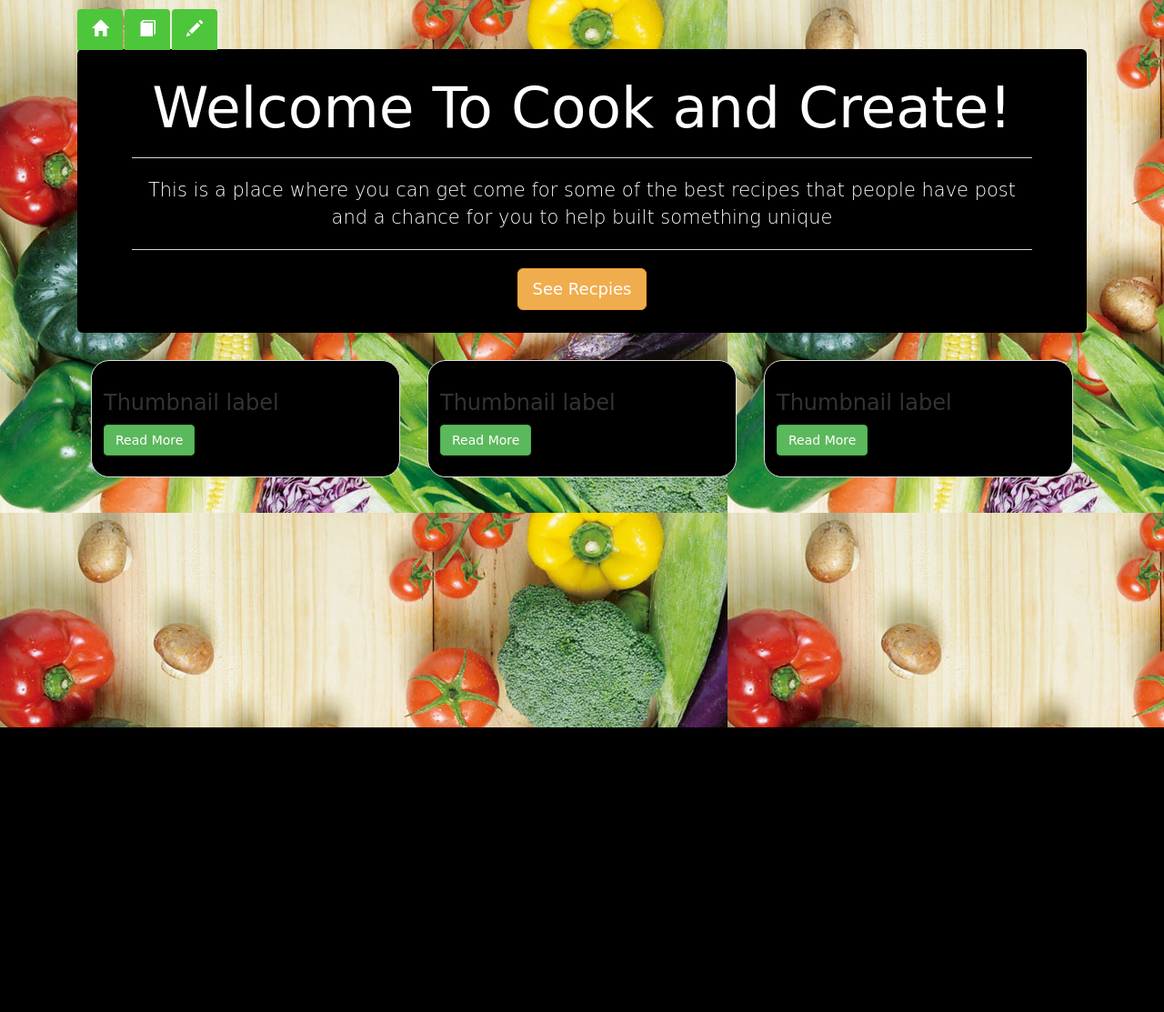
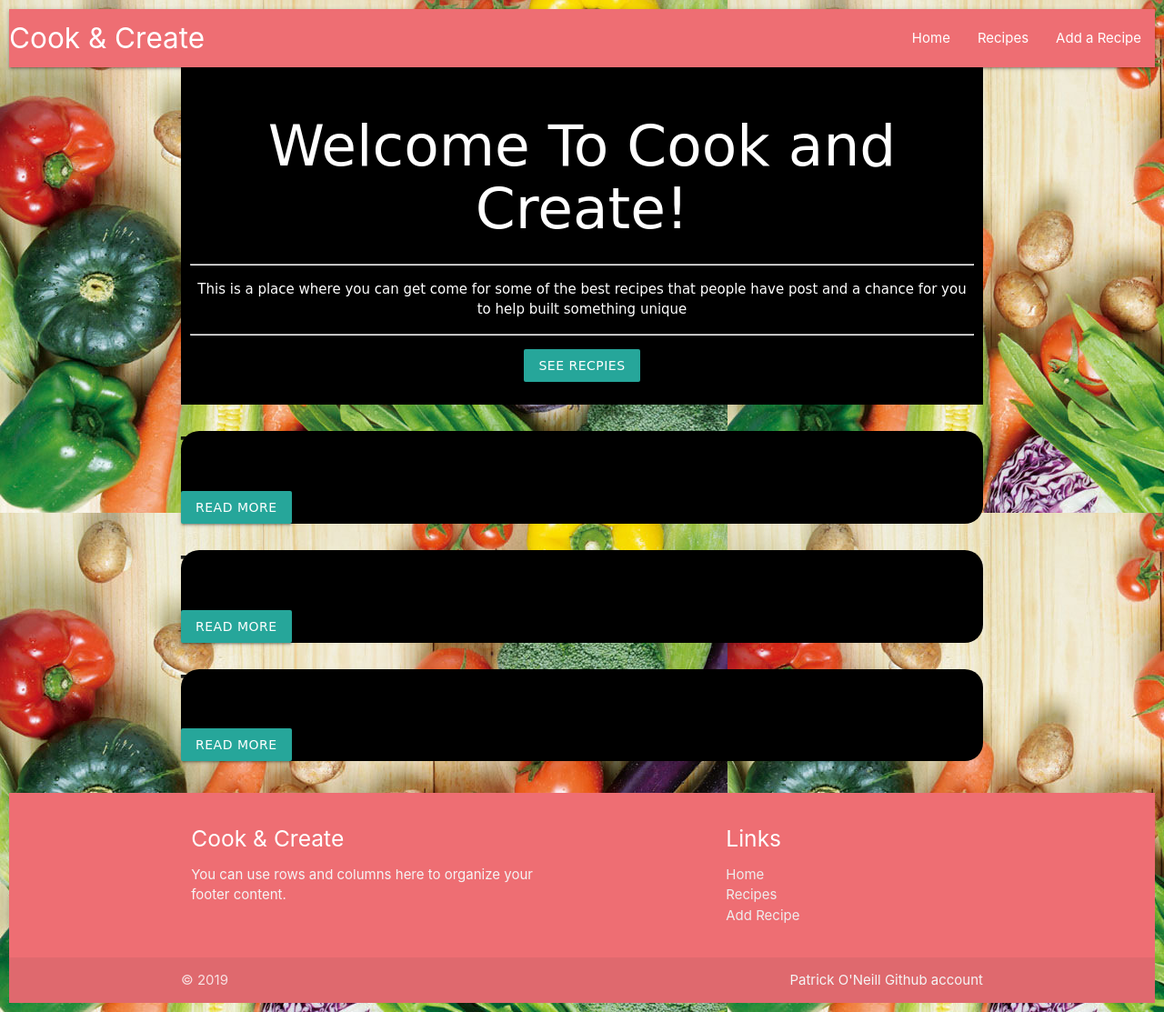
Before and after one commit to patrickoneill/paddys-recipe-app, a Flask app: page / in a window 1280 px wide. Shown: the whole page at 91% size. Before the commit the page ends 800 px from the top, so only its background shows below. Run offline with Flask 2, Linux system fonts and the light colour scheme; some libraries are stand-ins or nearby versions.

Commit message:
changed the layout to materailize format

```diff
--- a/templates/base.html
+++ b/templates/base.html
@@ -5,32 +5,66 @@
     <meta charset="UTF-8">
     <meta name="viewport" content="width=device-width, initial-scale=1.0">
     <meta http-equiv="X-UA-Compatible" content="ie=edge">
-    <link rel="stylesheet" href="https://maxcdn.bootstrapcdn.com/bootstrap/3.3.7/css/bootstrap.min.css" type="text/css" />
-    <link rel="stylesheet" href="https://maxcdn.bootstrapcdn.com/font-awesome/4.7.0/css/font-awesome.min.css" type="text/css" />
-    <script src="https://ajax.googleapis.com/ajax/libs/jquery/3.3.1/jquery.min.js"></script>
-    <script src="https://maxcdn.bootstrapcdn.com/bootstrap/3.3.7/js/bootstrap.min.js"></script>
+    <link href="https://fonts.googleapis.com/icon?family=Material+Icons" rel="stylesheet">
+    <link rel="stylesheet" href="https://cdnjs.cloudflare.com/ajax/libs/materialize/1.0.0/css/materialize.min.css">
     <link rel="stylesheet" href="{{ url_for('static', filename='css/style.css') }}" type="text/css" />
     <title>Recipe App</title>
 </head>
 
 <body>
-    <div class="container navigation">
-        <div class="container-fluid">
-            <ul class="nav nav-tabs">
-                <li role="presentation"><a href="{{ url_for('index') }}" class="glyph-btn"><i class="glyphicon glyphicon-home"></i></a></li>
-                <li role="presentation"><a href="{{ url_for('see_recipes') }}" class="glyph-btn"><i class="glyphicon glyphicon-book"></i></a></li>
-                <li role="presentation"><a href="{{ url_for('create_recipe') }}" class="glyph-btn"><i class="glyphicon glyphicon-pencil"></i></a></li>
-
+    <nav>
+        <div class="nav-wrapper">
+            <a href="{{url_for('index')}}" class="brand-logo">Cook & Create</a>
+            <a href="#" data-target="mobile-demo" class="sidenav-trigger"><i class="material-icons">menu</i></a>
+            <ul id="nav-mobile" class="right hide-on-med-and-down">
+                <li><a href="{{ url_for('index') }}">Home</a></li>
+                <li><a href="{{ url_for('see_recipes') }}">Recipes</a></li>
+                <li><a href="{{ url_for('create_recipe') }}">Add a Recipe</a></li>
+            </ul>
+            <ul class="sidenav" id="mobile-demo">
+                <li><a href="{{ url_for('index') }}">Home</a></li>
+                <li><a href="{{ url_for('see_recipes') }}">Recipes</a></li>
+                <li><a href="{{ url_for('create_recipe') }}">Add a Recipe</a></li>
             </ul>
         </div>
-    </div>
+    </nav>
+
     <div class="row">
         {% block content %} {% endblock %}
     </div>
 
+    <footer class="page-footer">
+        <div class="container">
+            <div class="row">
+                <div class="col l6 s12">
+                    <h5 class="white-text">Cook & Create</h5>
+                    <p class="grey-text text-lighten-4">You can use rows and columns here to organize your footer content.</p>
+                </div>
+                <div class="col l4 offset-l2 s12">
+                    <h5 class="white-text">Links</h5>
+                    <ul>
+                        <li><a class="grey-text text-lighten-3" href="{{ url_for('index') }}">Home</a></li>
+                        <li><a class="grey-text text-lighten-3" href="{{ url_for('see_recipes') }}">Recipes</a></li>
+                        <li><a class="grey-text text-lighten-3" href="{{ url_for('create_recipe') }}">Add Recipe</a></li>
+                        <li><a class="grey-text text-lighten-3" href="#"></a></li>
+                    </ul>
+                </div>
+            </div>
+        </div>
+        <div class="footer-copyright">
+            <div class="container">
+                © 2019
+                <a class="grey-text text-lighten-4 right" href="https://github.com/patrickoneill">Patrick O'Neill Github account</a>
+            </div>
+        </div>
+    </footer>
+
+
 
     <!-- Latest compiled and minified JavaScript -->
-    <script src="https://maxcdn.bootstrapcdn.com/bootstrap/3.3.7/js/bootstrap.min.js" integrity="sha384-Tc5IQib027qvyjSMfHjOMaLkfuWVxZxUPnCJA7l2mCWNIpG9mGCD8wGNIcPD7Txa" crossorigin="anonymous"></script>
+    <script src="https://cdnjs.cloudflare.com/ajax/libs/materialize/1.0.0/js/materialize.min.js"></script>
+    <script type="text/javascript" src="https://cdnjs.cloudflare.com/ajax/libs/jquery/3.3.1/jquery.min.js"></script>
+    <script type="text/javascript" src="{{ url_for('static', filename='js/script.js') }}"></script>
 </body>
 
 </html>
```
